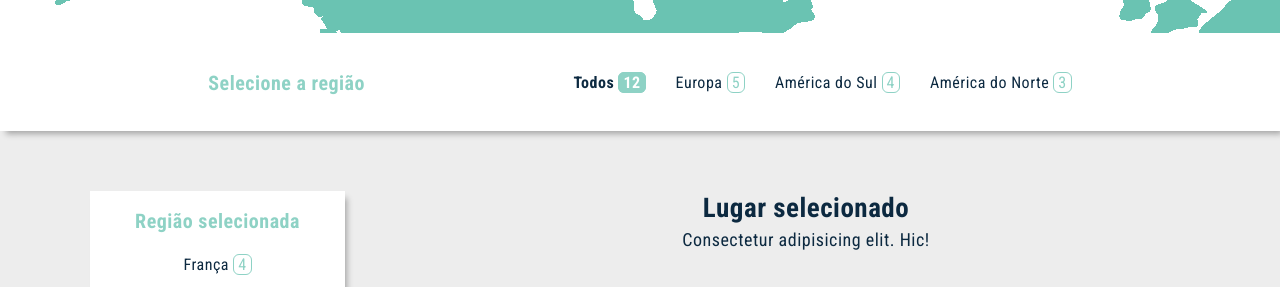
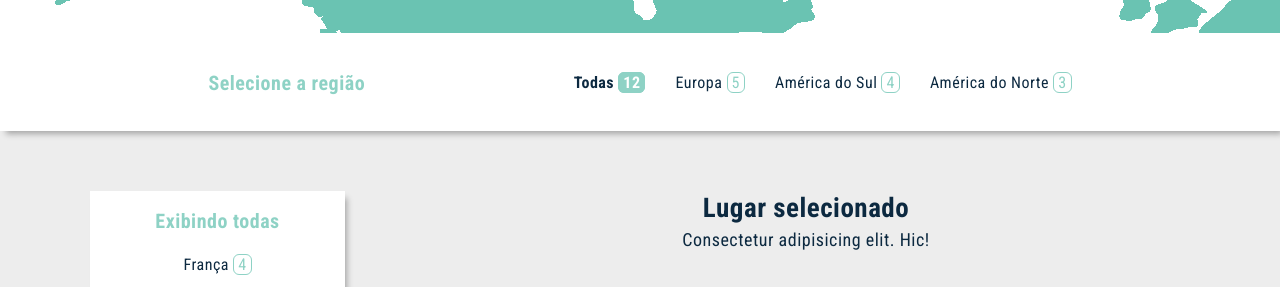
Before and after one commit to opexchanger/next-proa, a Next.js app: page /destinos in a window 1280 px wide. Shown: the part 367-654 px from the top of the page. Built offline with nearby package versions, Linux system fonts and the light colour scheme.

Commit message:
state apenas guardando id

```diff
--- a/src/pages/destinos/destinos.module.scss
+++ b/src/pages/destinos/destinos.module.scss
@@ -113,8 +113,9 @@
   &Secondary {
     margin-bottom: 4rem;
     @media (min-width: 900px) {
-      margin-bottom: 0;
+      padding-bottom: 5rem;
       max-width: 255px;
+      align-self: flex-start;
     }
 
     & .select__options {
--- a/src/pages/destinos/index.js
+++ b/src/pages/destinos/index.js
@@ -1,4 +1,4 @@
-import { useEffect, useState } from 'react';
+import { useState } from 'react';
 
 import Head from 'next/head';
 import Link from 'next/link';
@@ -11,46 +11,48 @@ import SelectOptions from '../../components/SelectOptions';
 import styles from './destinos.module.scss';
 import utilStyles from '../../styles/utils.module.scss';
 
-import destinos from '../../data/destinos';
+import destinosData from '../../data/destinos';
 import regionsData from '../../data/regions';
 import countriesData from '../../data/countries';
 
 // fazer isso aqui dentro do getStaticProps
 regionsData.unshift({
   id: 0,
-  name: 'Todos',
+  name: 'Todas',
   count: regionsData.reduce((sum, current) => sum + current.count, 0),
 });
-
-const filterOptions = (options, filter) => {
-  if (filter === 0) {
-    return options;
-  }
-  return options.filter((option) => option.regionId === filter);
-};
 
 export default function Destinos() {
   const [selectedRegion, setSelectedRegion] = useState(0);
   const [selectedCountry, setSelectedCountry] = useState(0);
 
   const setRegion = (region) => {
-    // quando seleciona por região, desmarca os países
     setSelectedCountry(0);
     setSelectedRegion(region);
   };
 
-  // filta as opções de destinos exibidas
-  const filterDestinos = (destinos) => {
-    // se não tem nenhum selecionado (ou ta no 'todos') retorna tudo
+  const filterCountries = () => {
+    if (selectedRegion === 0) {
+      return countriesData;
+    }
+    return countriesData.filter((country) => country.regionId === selectedRegion);
+  };
+
+  const filterDestinos = () => {
     if (selectedRegion === 0 && selectedCountry === 0) {
-      return destinos;
+      return destinosData;
     }
-    // primeiro testa o país pq região tb continua selecionada ao msm tempo
     if (selectedCountry !== 0) {
-      return destinos.filter((destino) => destino.countryId === selectedCountry);
+      return destinosData.filter((destino) => destino.countryId === selectedCountry);
     }
-    // por último a região pq só vai filtrar por ela se não tiver nenhum país selecionado
-    return destinos.filter((destino) => destino.regionId === selectedRegion);
+    return destinosData.filter((destino) => destino.regionId === selectedRegion);
+  };
+
+  const regionName = () => {
+    if (selectedRegion === 0) {
+      return 'todas';
+    }
+    return regionsData.filter((region) => region.id === selectedRegion)[0].name;
   };
 
   return (
@@ -80,10 +82,10 @@ export default function Destinos() {
         <div className={utilStyles.container}>
           <div className={styles.selectedGrid}>
             <aside className={[styles.select, styles.selectSecondary].join(' ')}>
-              <h2 className={styles.select__title}>Região selecionada</h2>
+              <h2 className={styles.select__title}>Exibindo {regionName()}</h2>
               <SelectOptions
                 secondary
-                options={filterOptions(countriesData, selectedRegion)}
+                options={filterCountries()}
                 selected={selectedCountry}
                 handleClick={setSelectedCountry}
               />
@@ -96,7 +98,7 @@ export default function Destinos() {
               <p className={styles.selecionado__subtitle}>
                 Consectetur adipisicing elit. Hic!
               </p>
-              <BlocksGrid blocks={filterDestinos(destinos)} />
+              <BlocksGrid blocks={filterDestinos()} />
             </main>
           </div>
         </div>
```
